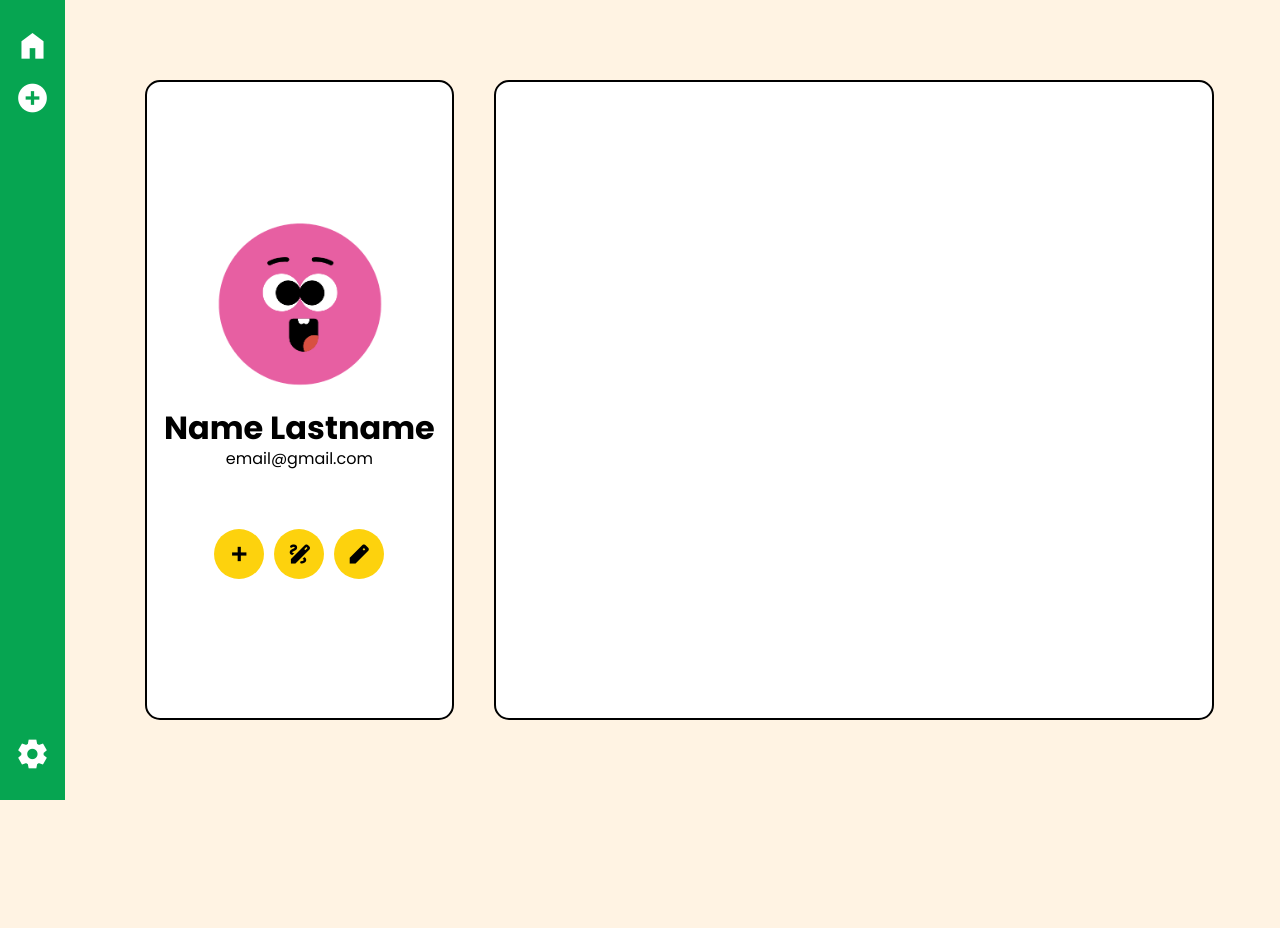
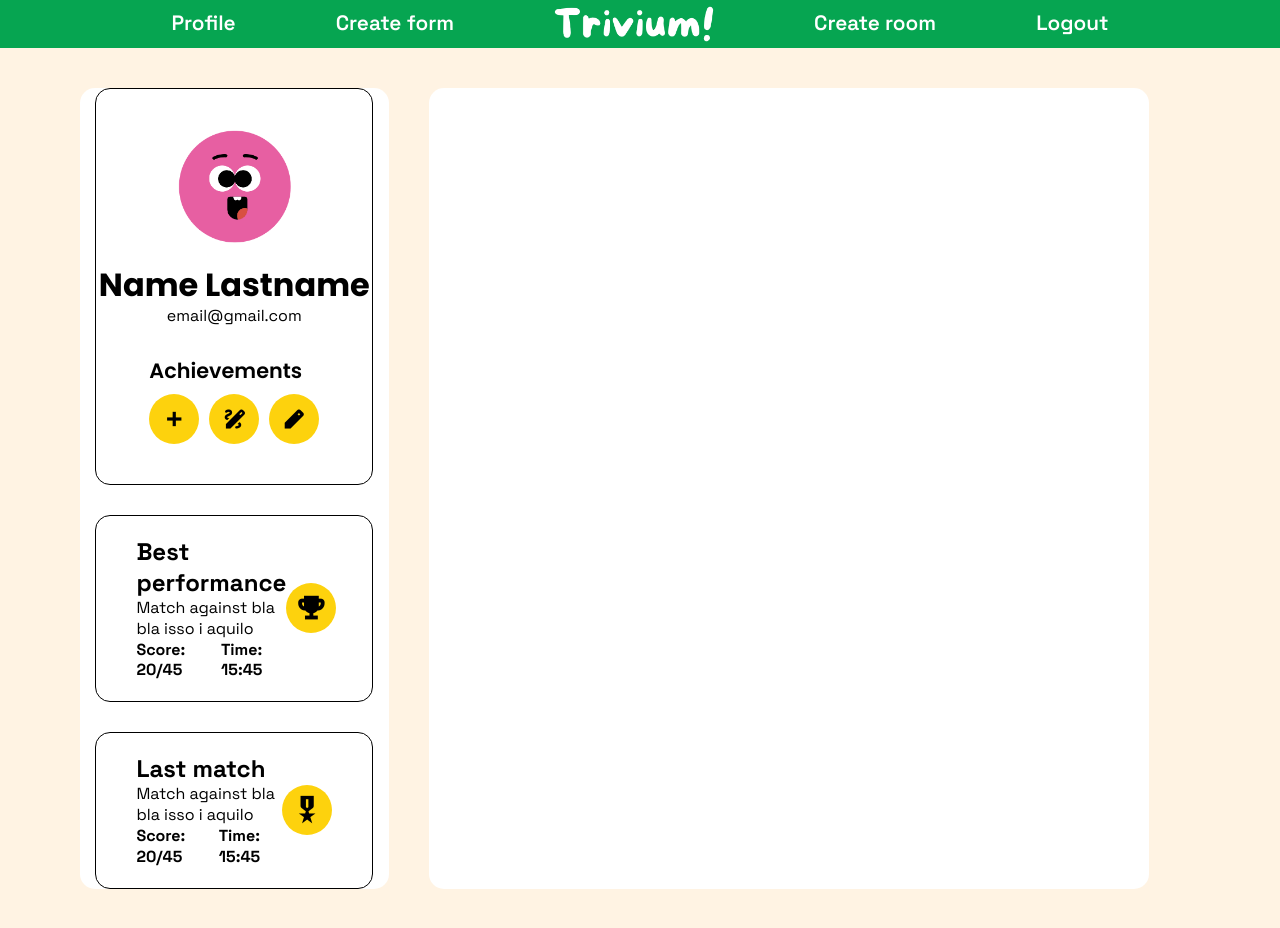
Before and after one commit to cfyascf/TriviumFront, a React (Vite) app: page /home in a window 1280 px wide. Before the commit the page ends 800 px from the top, so only its background shows below. Built offline with nearby package versions, Linux system fonts and the light colour scheme.

Commit message:
working on home

```diff
--- a/index.html
+++ b/index.html
@@ -12,6 +12,11 @@
   <link
     href="https://fonts.googleapis.com/css2?family=Poppins:ital,wght@0,100;0,200;0,300;0,400;0,500;0,600;0,700;0,800;0,900;1,100;1,200;1,300;1,400;1,500;1,600;1,700;1,800;1,900&display=swap"
     rel="stylesheet">
+
+  <!-- font: space grotesk -->
+  <link rel="preconnect" href="https://fonts.googleapis.com">
+  <link rel="preconnect" href="https://fonts.gstatic.com" crossorigin>
+  <link href="https://fonts.googleapis.com/css2?family=Space+Grotesk:wght@300..700&display=swap" rel="stylesheet">
 
   <!-- icons: google -->
   <link rel="stylesheet" href="https://fonts.googleapis.com/css2?family=Material+Symbols+Outlined:opsz,wght,FILL,GRAD@20..48,100..700,0..1,-50..200" />
--- a/src/components/Navbar/index.tsx
+++ b/src/components/Navbar/index.tsx
@@ -1,5 +1,6 @@
 import { useState } from "react";
 import styled from "./styles.module.sass";
+import brand from "/brand_name.png";
 
 const Navbar = () => {
     const [optionsShowing, setOptionsShowing] = useState(false);
@@ -7,26 +8,13 @@ const Navbar = () => {
 
     return (
         <div className={styled.navbar_container}>
-            <div className={styled.navbar}>
-                <button className={styled.button}>
-                    <span className="material-symbols-outlined">home</span>
-                </button>
-                <button className={styled.button}>
-                    <span className="material-symbols-outlined" onClick={() => setOptionsShowing(!optionsShowing)}>add_circle</span>
-                </button>
-                <div className={optionsShowing ? styled.options : styled._hidden}>
-                    <p className={styled.option}>Create room</p>
-                    <p className={styled.option}>Create form</p>
-                </div>
-            </div>
-            <div className={styled.navbar}>
-                <button className={styled.button}>
-                    <span className="material-symbols-outlined">settings</span>
-                    {/* <div className={styled.config}>
-                        <p className={styled.option}>Logout</p>
-                    </div> */}
-                </button>
-            </div>
+            <ul className={styled.navbar}>
+                <li className={styled.button}><a>Profile</a></li>
+                <li className={styled.button}><a>Create form</a></li>
+                <img className={styled.brand_name} src={brand}></img>
+                <li className={styled.button}><a>Create room</a></li>
+                <li className={styled.button}><a>Logout</a></li>
+            </ul>
         </div>
     )
 }
--- a/src/components/Navbar/styles.module.sass
+++ b/src/components/Navbar/styles.module.sass
@@ -1,78 +1,40 @@
 .navbar_container
-    height: 100vh
-    min-width: 65px
+    display: flex
+    justify-content: center
+    height: 6vh
+    min-width: 100%
     background-color: var(--green)
-    position: absolute
-
-    display: flex
-    flex-direction: column
-    justify-content: space-between
-    align-items: center
-    padding: 30px 0px
+    position: fixed
+    padding: 0px 50px
+    z-index: 99
 
     .navbar
+        width: fit-content
+        height: 100%
         display: flex
-        flex-direction: column
-        gap: 20px
-
-        .button
-            display: flex
-            gap: 6px
-            height: fit-content
-            color: white
-            background-color: transparent
-            cursor: pointer
-            // -webkit-text-stroke-width: 2px
-            // -webkit-text-stroke-color: #000
-
-            span
-                font-size: 2rem
-
-        .options
-            position: fixed
-            background-color: white
-            padding: 17px
-            border-radius: 15px
-            left: 58px
-            top: 80px
-            border: 1px solid black
-            display: flex
-            flex-direction: column
-            gap: 10px
-
-            .option
-                &:hover
-                    cursor: pointer
-                    text-decoration: underline
-                    color: white
-
-        .config
-            position: fixed
-            background-color: white
-            padding: 17px
-            border-radius: 15px
-            border: 1px solid black
-            display: flex
-            flex-direction: column
-            gap: 10px
-            left: 58px
-
-            .option
-                &:hover
-                    cursor: pointer
-                    text-decoration: underline
-                    color: white
+        align-items: center
+        justify-content: space-between
+        gap: 100px
+        color: white
 
         ._hidden
             display: none
 
-@media (max-width: 512px)
-    .navbar_container
-        width: 100%
-        height: 60px
-        flex-direction: row
-        padding: 0px 20px
-        // bottom: 0
+        .brand_name
+            width: 10rem
 
-        .navbar
-            flex-direction: row
+        .button
+            list-style-type: none
+            font-size: 1.3rem
+            font-weight: 600
+
+// @media (max-width: 512px)
+//     .navbar_container
+//         width: 100%
+//         height: 60px
+//         flex-direction: row
+//         padding: 0px 20px
+//         // bottom: 0
+
+//         .navbar
+//             flex-direction: row
--- a/src/index.css
+++ b/src/index.css
@@ -1,5 +1,5 @@
 :root {
-  font-family: "Poppins", system-ui, Avenir, Helvetica, Arial, sans-serif;
+  font-family: "Space Grotesk", system-ui, Avenir, Helvetica, Arial, sans-serif;
   line-height: 1.3;
   font-weight: 400;
   background-color: var(--cream);
--- a/src/pages/Home/index.jsx
+++ b/src/pages/Home/index.jsx
@@ -5,21 +5,49 @@ import pp from "/profile_picture.png";
 const Home = () => {
     return (
         <>
-            <Navbar/>
+            <Navbar />
             <div className={styled.page}>
                 <div className={styled.profile}>
                     <div className={styled.user}>
-
                         <img src={pp} className={styled.profile_picture}></img>
                         <div className={styled.data}>
                             <h1 className={styled.name}>Name Lastname</h1>
                             <p>email@gmail.com</p>
                         </div>
+                        <div className={styled.achievements}>
+                            <p>Achievements</p>
+                            <div className={styled.nav}>
+                                <div className={styled.button}><span className="material-symbols-outlined">Add</span></div>
+                                <div className={styled.button}><span className="material-symbols-outlined">Draw</span></div>
+                                <div className={styled.button}><span className="material-symbols-outlined">Edit</span></div>
+                            </div>
+                        </div>
                     </div>
-                    <div className={styled.nav}>
-                        <div className={styled.button}><span className="material-symbols-outlined">Add</span></div>
-                        <div className={styled.button}><span className="material-symbols-outlined">Draw</span></div>
-                        <div className={styled.button}><span className="material-symbols-outlined">Edit</span></div>
+                    <div className={styled.card}>
+                        <div>
+                            <h1 className={styled.title}>Best performance</h1>
+                            <p>Match against bla bla isso i aquilo</p>
+                            <div className={styled.details}>
+                                <p>Score: 20/45</p>
+                                <p>Time: 15:45</p>
+                            </div>
+                        </div>
+                        <div>
+                            <div className={styled.button}><span className="material-symbols-outlined">trophy</span></div>
+                        </div>
+                    </div>
+                    <div className={styled.card}>
+                        <div>
+                            <h1 className={styled.title}>Last match</h1>
+                            <p>Match against bla bla isso i aquilo</p>
+                            <div className={styled.details}>
+                                <p>Score: 20/45</p>
+                                <p>Time: 15:45</p>
+                            </div>
+                        </div>
+                        <div>
+                            <div className={styled.button}><span className="material-symbols-outlined">military_tech</span></div>
+                        </div>
                     </div>
                 </div>
                 <div className={styled.history}>
--- a/src/pages/Home/styles.module.sass
+++ b/src/pages/Home/styles.module.sass
@@ -2,30 +2,35 @@
     display: flex
     gap: 40px
     position: relative
+    top: 6vh
     width: 96vw
-    min-height: 100vh
-    left: 65px
-    padding: 80px
+    min-height: 94vh
+    padding: 40px 80px
+    z-index: 0
 
     .profile
         background-color: white
         min-height: 100%
         width: 30%
-        border: 2px solid black
         display: flex
         flex-direction: column
         align-items: center
         justify-content: center
-        gap: 60px
+        gap: 30px
         border-radius: 15px
 
         .user
             display: flex
             flex-direction: column
             align-items: center
+            border: 1px solid black
+            width: 90%
+            padding: 40px 0px
+            border-radius: 15px
+            // background-color: #baeeff
 
             .profile_picture
-                width: 13vw
+                width: 9vw
                 margin-bottom: 20px
 
             .data
@@ -34,9 +39,48 @@
                 justify-content: center
                 align-items: center
 
-        .nav
+                h1
+                    font-family: "Poppins"
+
+            .achievements
+                margin-top: 30px
+
+                p
+                    font-family: "Poppins"
+                    font-size: 1.3rem
+                    font-weight: 600
+                    margin-bottom: 10px
+
+                .nav
+                    display: flex
+                    gap:10px
+
+                    .button
+                        background-color: var(--yellow)
+                        width: 50px
+                        height: 50px
+                        border-radius: 50%
+                        display: flex
+                        justify-content: center
+                        align-items: center
+
+        .card
             display: flex
-            gap:10px
+            justify-content: space-between
+            align-items: center
+            border: 1px solid black
+            width: 90%
+            padding: 20px 40px
+            border-radius: 15px
+            // background-color: #baeeff
+
+            .title
+                font-size: 1.5rem
+
+            .details
+                font-weight: 700
+                display: flex
+                gap: 10px
 
             .button
                 background-color: var(--yellow)
@@ -47,11 +91,14 @@
                 justify-content: center
                 align-items: center
 
+                span
+                    color: black
+                    font-size: 1.8rem
+
     .history
         background-color: white
         min-height: 100%
         width: 70%
-        border: 2px solid black
         border-radius: 15px
 
 @media (max-width: 512px)
```
Also changed, not shown: public/brand_name.png (added).
